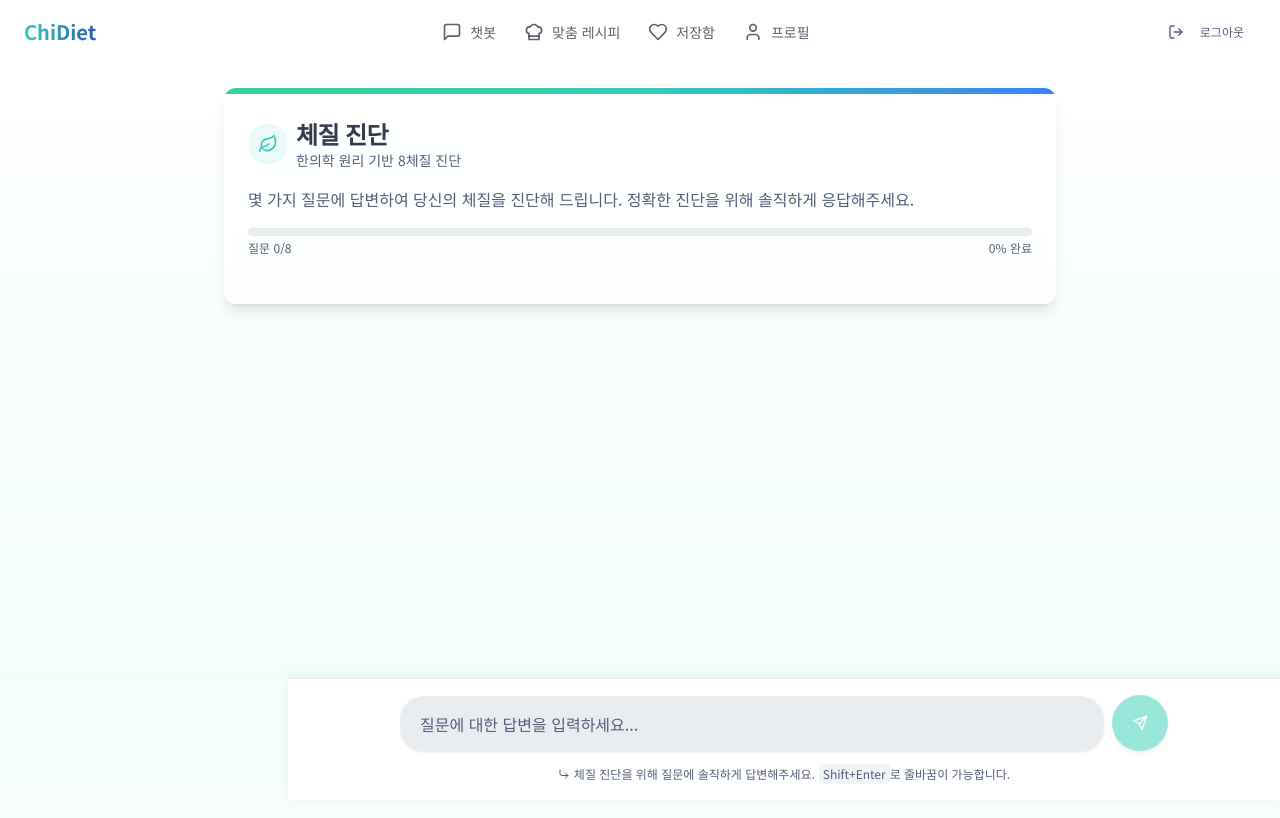
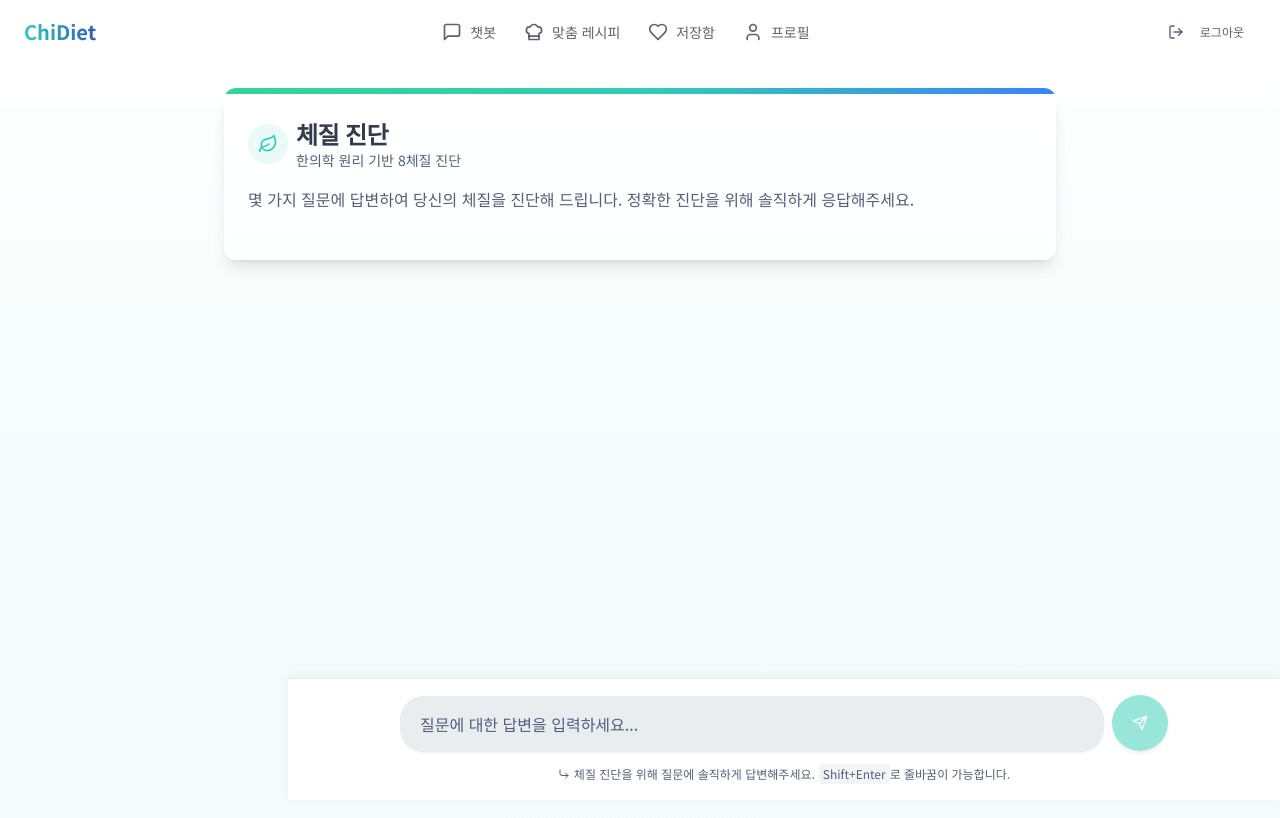
Before and after one commit to constitution-recipes/Frontend, a Next.js app: page /constitution-diagnosis in a window 1280 px wide. Shown: the top 818 px of the page. Built offline with nearby package versions, Linux system fonts and the light colour scheme.

Commit message:
체질 진단 페이지 초기 상태 관리 로직 추가
- 초기 상태를 관리하기 위한 isInitial 상태 추가
- 메시지가 존재할 경우 초기 상태를 false로 설정하여 사용자 경험 개선
- 불필요한 코드 주석 처리

```diff
--- a/src/app/constitution-diagnosis/page.js
+++ b/src/app/constitution-diagnosis/page.js
@@ -29,6 +29,7 @@ export default function ConstitutionPage() {
   const [showRecipeButton, setShowRecipeButton] = useState(false);
   const [constitution, setConstitution] = useState(null);
   const messagesEndRef = useRef(null);
+  const [isInitial, setIsInitial] = useState(true);
 
   useEffect(() => {
     if (authLoading || !token || initialFetchRef.current) return;
@@ -76,6 +77,9 @@ export default function ConstitutionPage() {
         });
       } finally {
         setLoading(false);
+        if (messages.length > 0) {
+          setIsInitial(false);
+        }
       }
     };
     fetchInitial();
@@ -266,7 +270,7 @@ export default function ConstitutionPage() {
                 </div>
               </div>
 
-              {!messages.length && (
+              {isInitial && (
                 <motion.div
                   initial={{ opacity: 0, y: 20 }}
                   animate={{ opacity: 1, y: 0 }}
@@ -277,7 +281,7 @@ export default function ConstitutionPage() {
                   </p>
 
                   {/* 진행 상태 표시 */}
-                  <div className="mt-4 mb-6">
+                  {/* <div className="mt-4 mb-6">
                     <div className="relative h-2 w-full bg-muted rounded-full overflow-hidden">
                       <motion.div
                         className="absolute top-0 left-0 h-full bg-gradient-to-r from-emerald-400 to-primary"
@@ -290,7 +294,7 @@ export default function ConstitutionPage() {
                       <span>질문 {qaList.length}/8</span>
                       <span>{progression.toFixed(0)}% 완료</span>
                     </div>
-                  </div>
+                  </div> */}
                 </motion.div>
               )}
             </CardContent>
```
